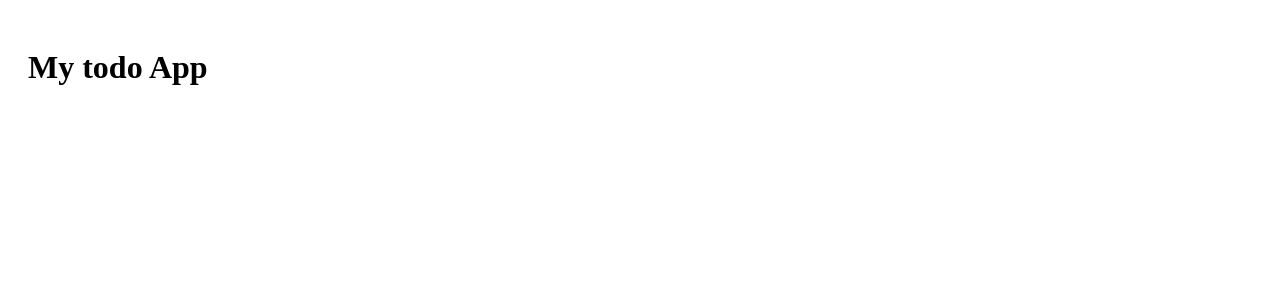
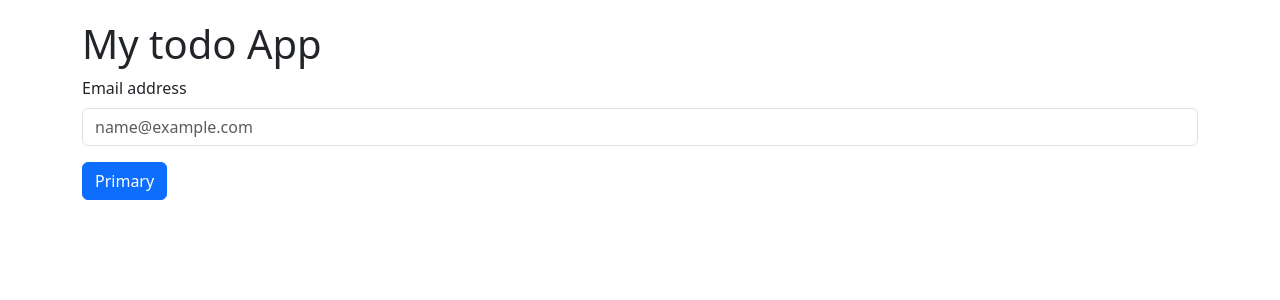
Before and after one commit to yoonji220/react_todo_list_ls, a React (Vite) app: page / in a window 1280 px wide. Shown: the top 300 px of the page. Built offline with nearby package versions, Linux system fonts and the light colour scheme.

Commit message:
feat: update dependencies and enhance App component layout

```diff
--- a/package.json
+++ b/package.json
@@ -10,7 +10,9 @@
     "preview": "vite preview"
   },
   "dependencies": {
+    "bootstrap": "^5.3.8",
     "react": "^19.2.7",
+    "react-bootstrap": "^2.10.10",
     "react-dom": "^19.2.7"
   },
   "devDependencies": {
--- a/src/App.jsx
+++ b/src/App.jsx
@@ -1,12 +1,23 @@
-import './App.css'
+import "./App.css";
+import "bootstrap/dist/css/bootstrap.min.css";
+import Form from "react-bootstrap/Form";
+import Button from "react-bootstrap/Button";
 
 function App() {
-
   return (
     <>
-    <h1>My todo App</h1>
+      <div className="container">
+        <h1>My todo App</h1>
+        <Form>
+          <Form.Group className="mb-3" controlId="exampleForm.ControlInput1">
+            <Form.Label>Email address</Form.Label>
+            <Form.Control type="email" placeholder="name@example.com" />
+          </Form.Group>
+          <Button variant="primary">Primary</Button>
+        </Form>
+      </div>
     </>
-  )
+  );
 }
 
-export default App
+export default App;
```
Also changed, not shown: 1 other file (tests, documents, lock files or other folders).
